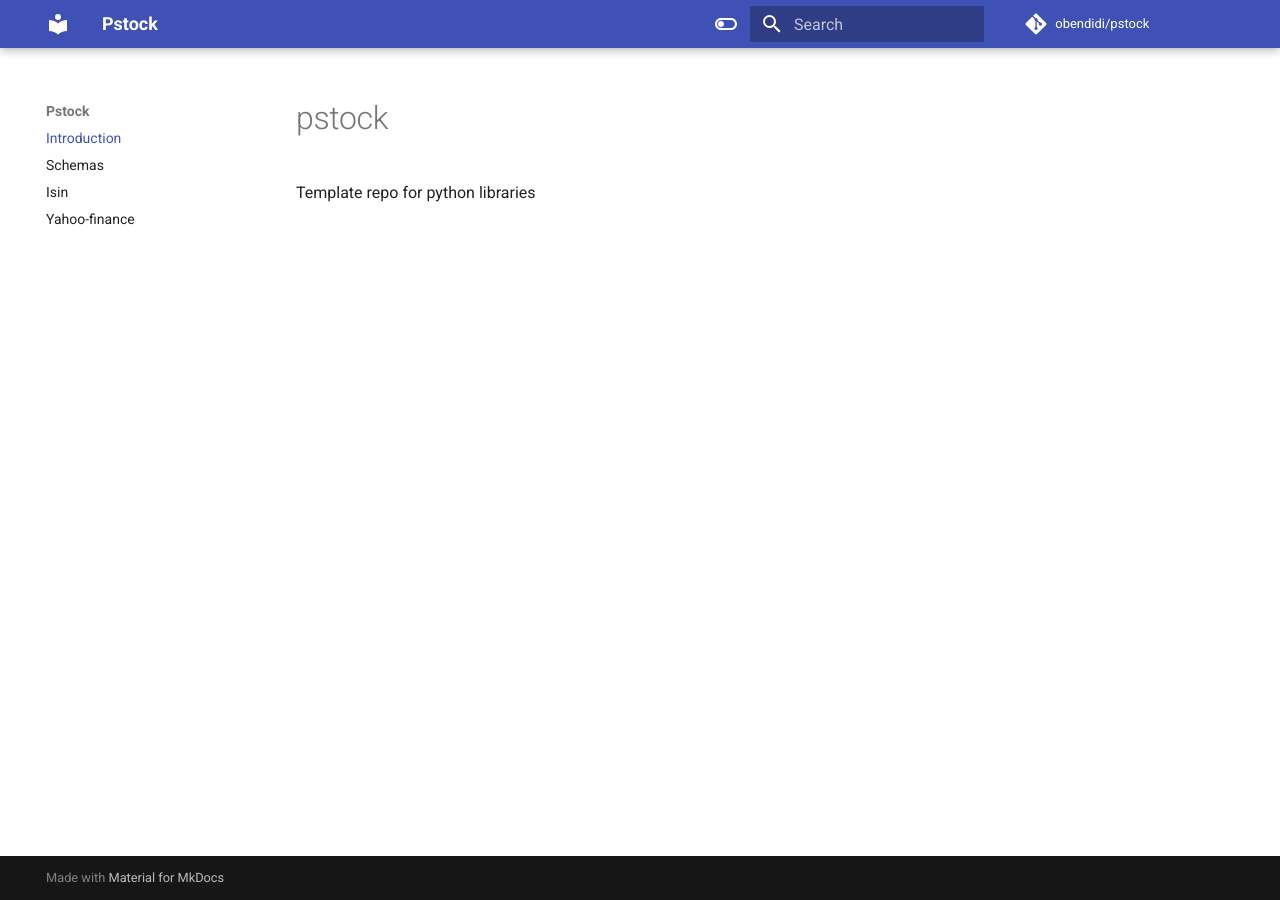
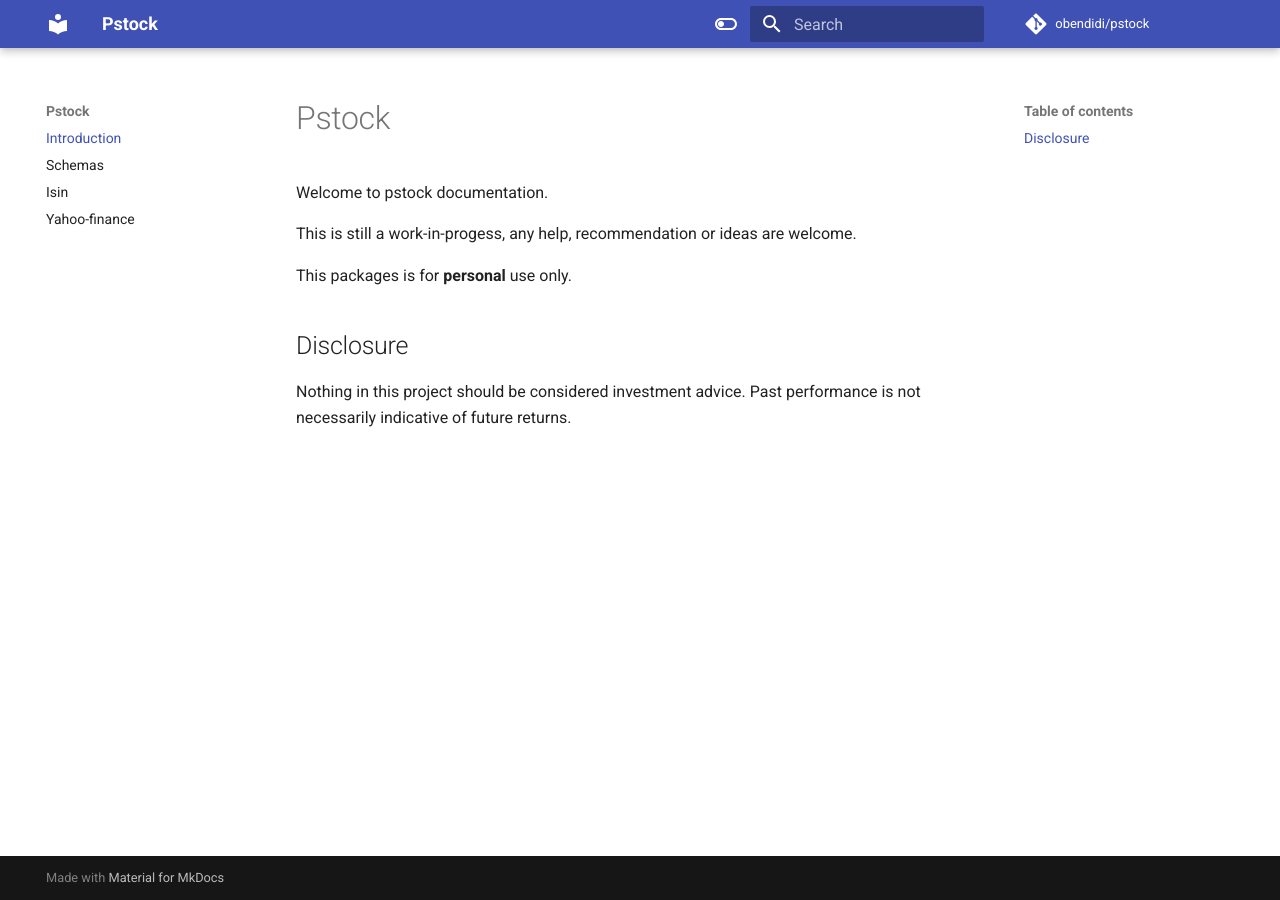
Before and after one commit to obendidi/pstock, an MkDocs documentation site: the page built from docs/index.md, in a window 1280 px wide. Built offline with MkDocs 1.6.1 and Material for MkDocs 9.7.7, drawn with Linux system fonts in a browser that asks for light colours; comment, search, counter and statistics services are not loaded.

Commit message:
Small update to docs/index

```diff
--- a/docs/index.md
+++ b/docs/index.md
@@ -1,3 +1,11 @@
-# pstock
+# Pstock
 
-Template repo for python libraries
+Welcome to pstock documentation.
+
+This is still a work-in-progess, any help, recommendation or ideas are welcome.
+
+This packages is for **personal** use only.
+
+## Disclosure
+
+Nothing in this project should be considered investment advice. Past performance is not necessarily indicative of future returns.
```
